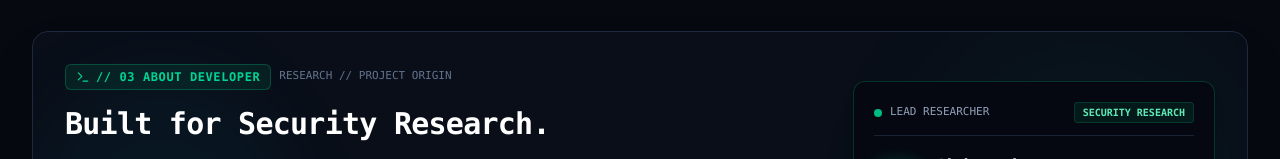
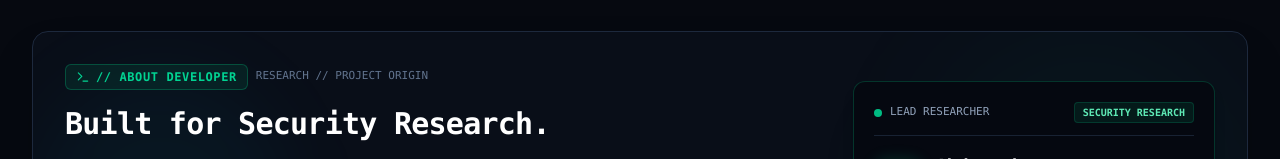
Before and after one commit to vofbts765-spec/vulcalcu, a React (Vite) app: page / in a window 1280 px wide. Shown: the part 3512-3671 px from the top of the page. Built offline with nearby package versions, Linux system fonts and the light colour scheme; no server answers.

Commit message:
AboutDeveloper

```diff
--- a/src/components/AboutDeveloper.tsx
+++ b/src/components/AboutDeveloper.tsx
@@ -19,7 +19,7 @@ export const AboutDeveloper: React.FC = () => {
           <div className="flex items-center gap-2">
             <span className="inline-flex items-center gap-1.5 px-2.5 py-1 rounded-md bg-emerald-500/10 border border-emerald-500/30 text-emerald-400 font-mono text-xs font-semibold tracking-wider">
               <Terminal className="w-3.5 h-3.5 text-emerald-400" />
-              <span>// 03 ABOUT DEVELOPER</span>
+              <span>// ABOUT DEVELOPER</span>
             </span>
             <span className="text-[11px] font-mono text-slate-500 hidden sm:inline-block">
               RESEARCH // PROJECT ORIGIN
```
